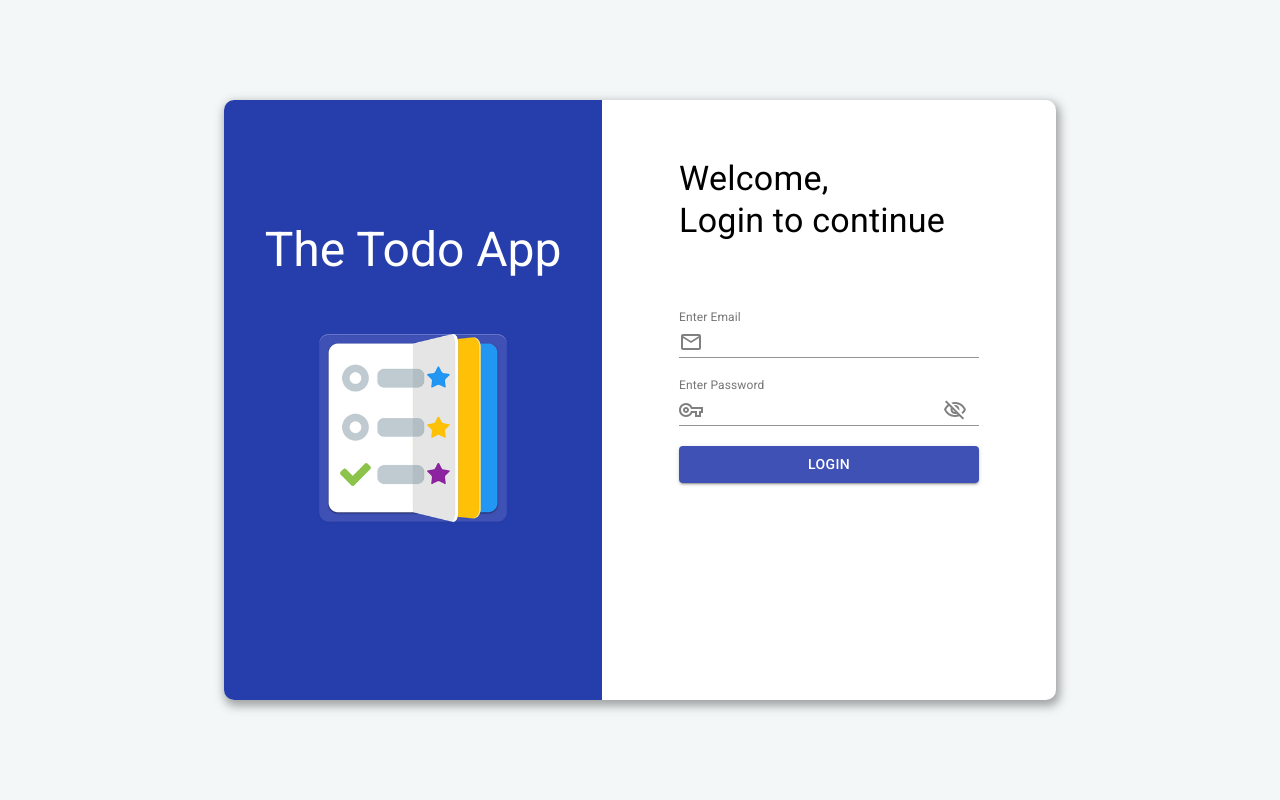
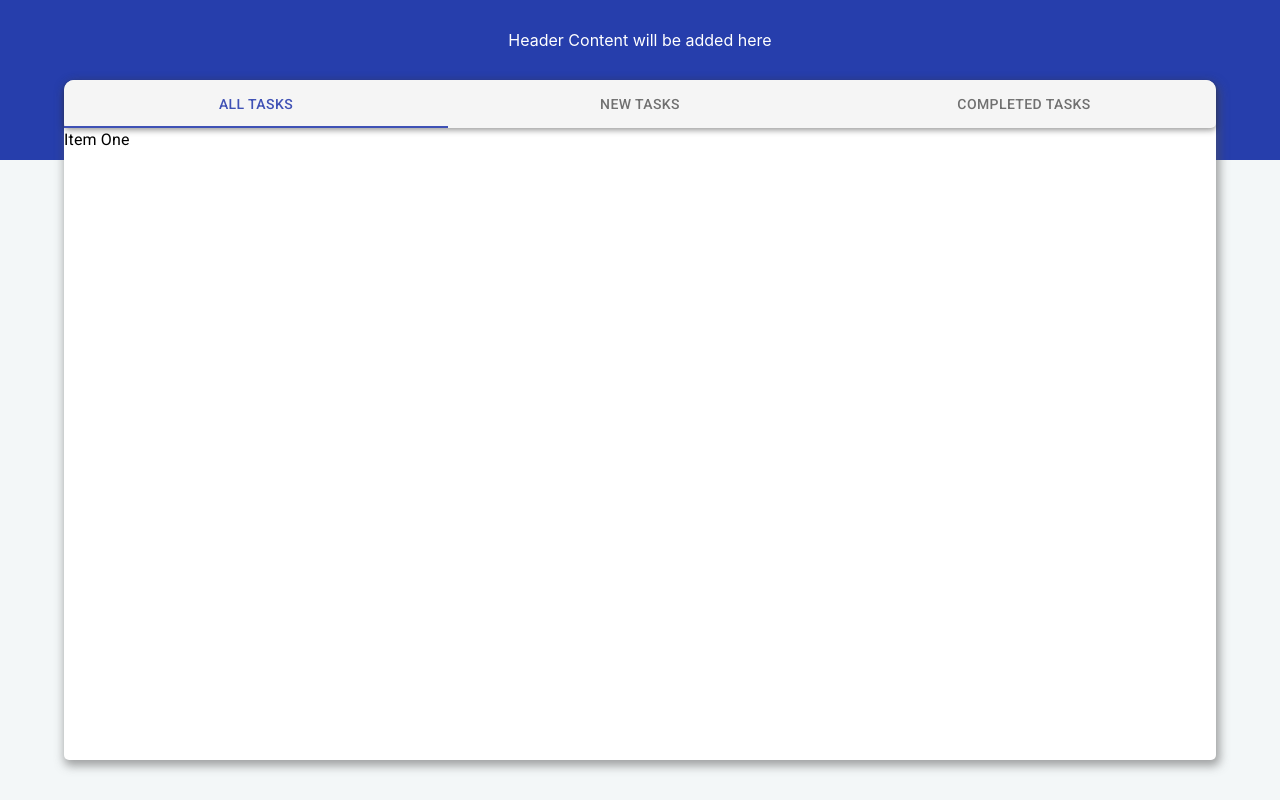
Before and after one commit to hussainferoz/Todo-App-React, a React (Create React App) app in the folder client/: page / in a window 1280 px wide. Built offline with nearby package versions, Linux system fonts and the light colour scheme.

Commit message:
material tab bar added in todo

```diff
--- a/client/src/app/App.js
+++ b/client/src/app/App.js
@@ -6,7 +6,7 @@ import LoginRoute from './routes/LoginRoute';
 import TodoRoute from './routes/TodoRoute';
 
 function App() {
-	const [ isAuthenticated, setIsAuthenticated ] = useState(false);
+	const [ isAuthenticated, setIsAuthenticated ] = useState(true);
 	return <div>{isAuthenticated ? <TodoRoute /> : <LoginRoute />}</div>;
 }
 
--- a/client/src/app/containers/Todo.js
+++ b/client/src/app/containers/Todo.js
@@ -1,12 +1,58 @@
-import React from 'react';
+import React, { useState } from 'react';
+
+import { AppBar, Tabs, Tab, Box, Typography } from '@material-ui/core';
 
 import Header from '../components/Header';
 
+function TabPanel(props) {
+	const { children, value, index, ...other } = props;
+
+	return (
+		<div className={value !== index ? 'noDisplay' : 'display'} {...other}>
+			{value === index && (
+				<div>
+					<Typography>{children}</Typography>
+				</div>
+			)}
+		</div>
+	);
+}
+
 const Todo = () => {
+	const [ value, setValue ] = useState(0);
+
+	const handleTabsChange = (event, newValue) => {
+		setValue(newValue);
+	};
+
 	return (
 		<div className="todo__container">
 			<Header />
-			<div className="todo__content">Todo List will be added here</div>
+			<div className="todo__content">
+				<AppBar position="static" color="default" className="todo__appbar">
+					<Tabs
+						value={value}
+						onChange={handleTabsChange}
+						indicatorColor="primary"
+						textColor="primary"
+						variant="fullWidth"
+						aria-label="full width tabs example"
+					>
+						<Tab label="All Tasks" />
+						<Tab label="New Tasks" />
+						<Tab label="Completed Tasks" />
+					</Tabs>
+				</AppBar>
+				<TabPanel value={value} index={0}>
+					Item One
+				</TabPanel>
+				<TabPanel value={value} index={1}>
+					Item Two
+				</TabPanel>
+				<TabPanel value={value} index={2}>
+					Item Three
+				</TabPanel>
+			</div>
 		</div>
 	);
 };
--- a/client/src/app/styles/routes/todo.css
+++ b/client/src/app/styles/routes/todo.css
@@ -18,9 +18,22 @@
 	border-bottom-left-radius: 5px;
 	border-bottom-right-radius: 5px;
 	box-shadow: 2px 4px 10px 2px rgba(80, 80, 80, 0.5);
+	display: flex;
+	flex-direction: column;
+}
 
-	/* remove */
+.todo__appbar {
+	border-top-left-radius: 10px;
+	border-top-right-radius: 10px;
+	border-bottom-left-radius: 5px;
+	border-bottom-right-radius: 5px;
+}
+
+.noDisplay {
+	display: none;
+}
+
+.display {
 	display: flex;
-	justify-content: center;
-	align-items: center;
+	flex-grow: 1;
 }
```
